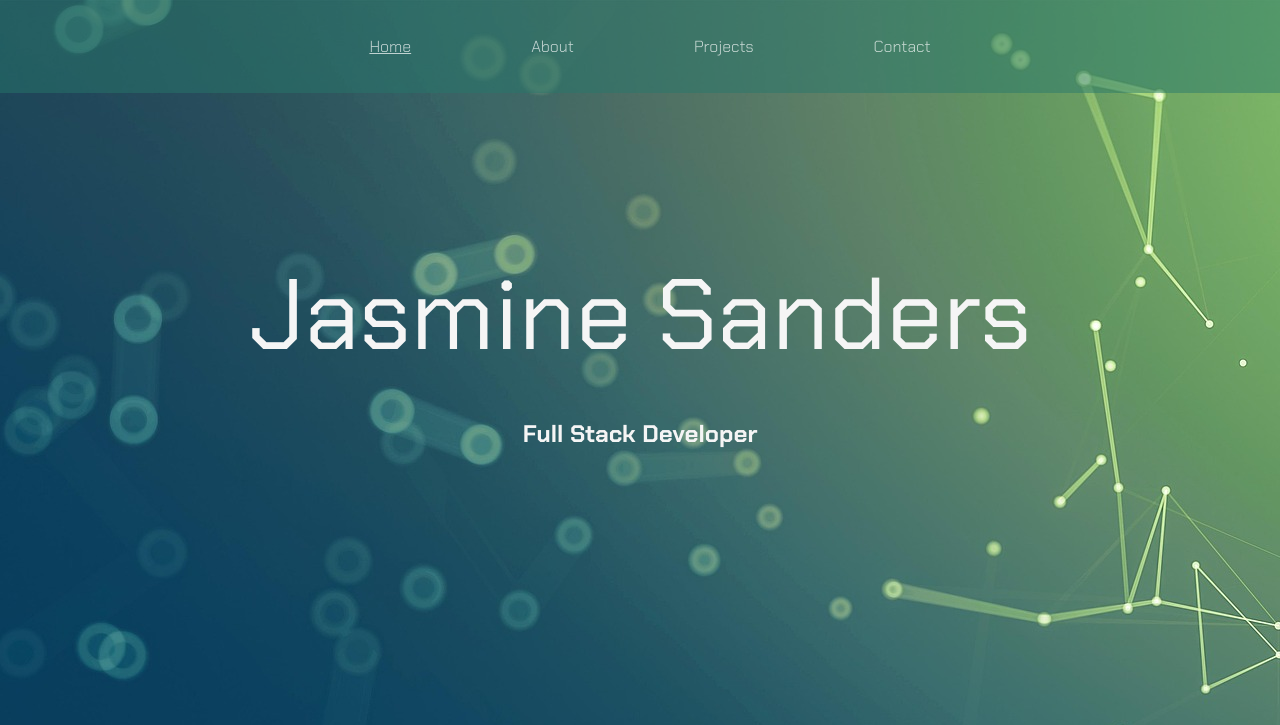
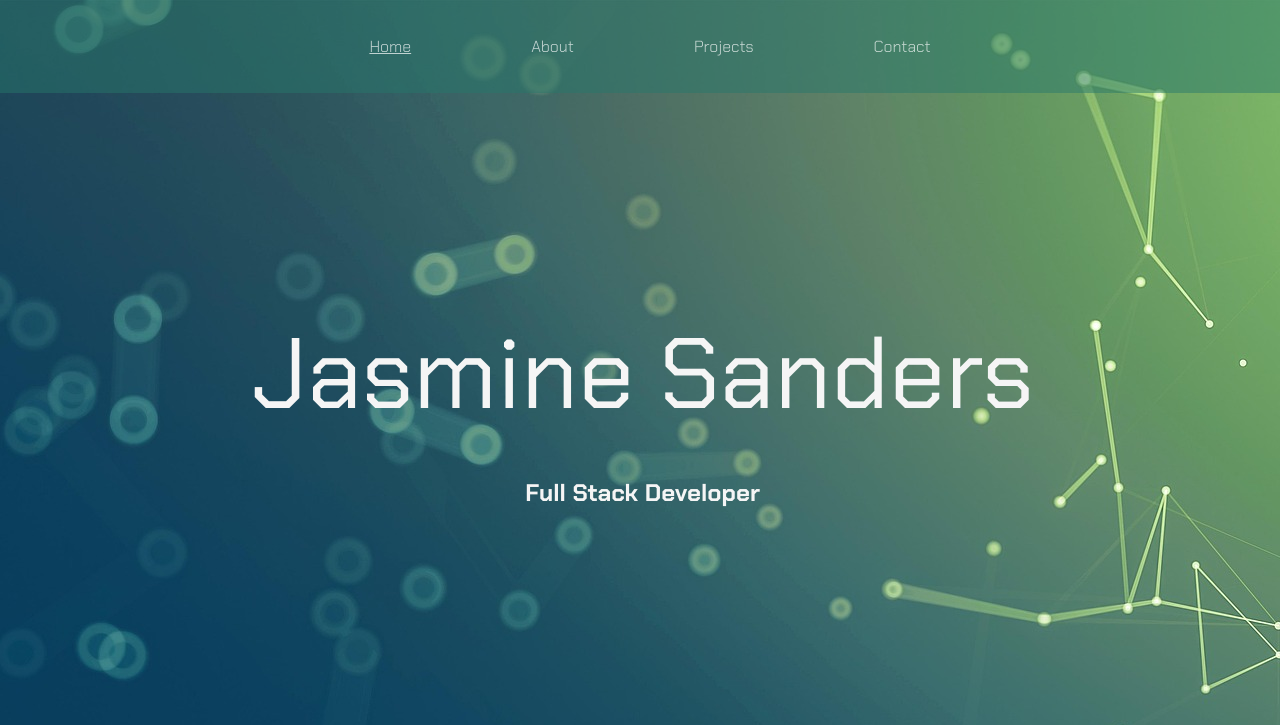
Before and after one commit to Jaysandjay/my-portfolio, a plain HTML site: page index.html in a window 1280 px wide. Shown: the top 725 px of the page. Drawn offline with Linux system fonts and the light colour scheme.

Commit message:
toggle page sizing

```diff
--- a/css/style.css
+++ b/css/style.css
@@ -2,6 +2,7 @@
 
 html,
 body {
+  height: 100%;
   font-family: "Chakra Petch", serif;
   font-weight: 300;
   font-style: normal;
@@ -21,6 +22,8 @@ section {
 
 .page {
   display: flex;
+  min-height: 919px;
+  min-width: 1285px;
 }
 
 #homePage {
```
